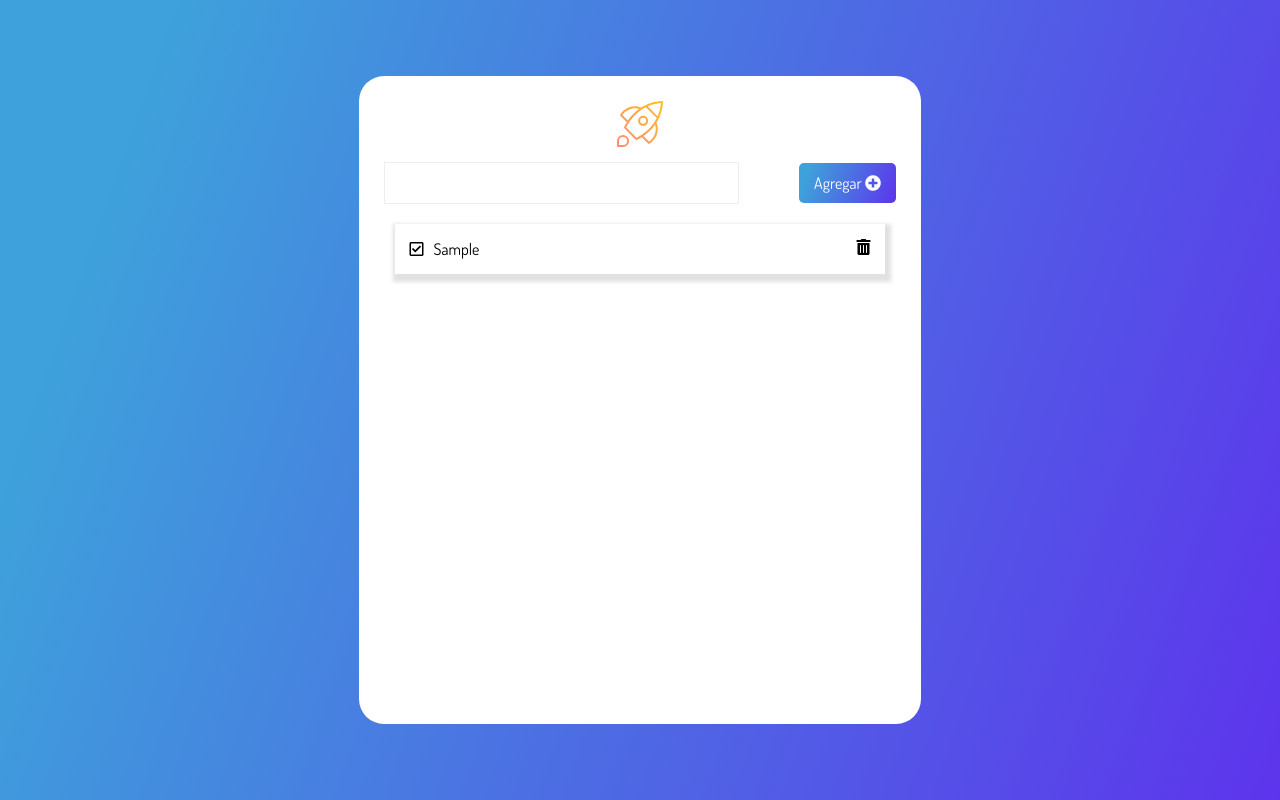
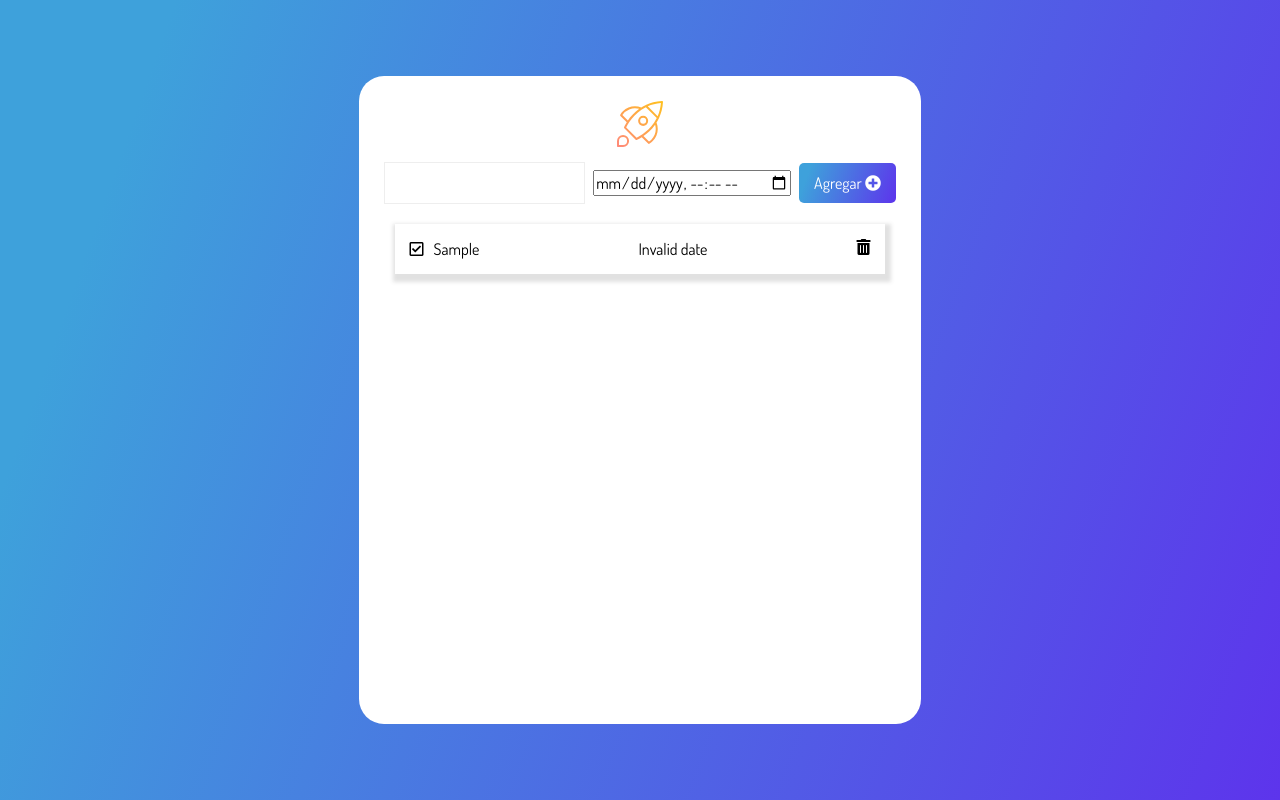
Before and after one commit to SABRIS13/Lista-de-Tareas--DOM-HTML-JS, a plain HTML site: page index.html in a window 1280 px wide. Both pictures are taken after typing "Sample" into the empty fields and a click on the button "Agregar". Drawn offline with nearby package versions, Linux system fonts and the light colour scheme.

Commit message:
Agregar campo de fecha y formato

```diff
--- a/index.html
+++ b/index.html
@@ -31,6 +31,7 @@
               autocomplete="off"
               data-form-input
             />
+            <input type="datetime-local" data-form-date placeholder='DD/MM/YYYY'/>
             <button type="submit" class="btnCreate" data-form-btn>
               Agregar <i class="fas fa-plus-circle"></i>
             </button>
@@ -40,6 +41,7 @@
         </ul>
       </div>
     </main>
+    <script src="https://cdnjs.cloudflare.com/ajax/libs/moment.js/2.29.1/moment.min.js"></script>
     <script type="module" src="script.js"></script>
   </body>
 </html>
--- a/script.js
+++ b/script.js
@@ -4,11 +4,21 @@ import deleteIcon from "./components/deleteIcon.js";
 
 const btn =document.querySelector("[data-form-btn]");
 
+const addTask=(evento)=>{
+  const list=document.querySelector('[data-list]');
+  const task=createTask(evento);
+  list.appendChild(task);
+
+}
+
+
 const createTask= (evento)=>{
   evento.preventDefault();
   const input=document.querySelector("[data-form-input]");
+  const calendar=document.querySelector("[data-form-date]");
   const value=input.value;
-  const list=document.querySelector("[data-list]");
+  const date=calendar.value;
+  const dateFormat=moment(date).format('DD/MM/YYYY');
   const task=document.createElement("li");
   task.classList.add("card");
   input.value=" ";
@@ -18,13 +28,17 @@ const createTask= (evento)=>{
   const titleTask=document.createElement("span");
   titleTask.classList.add('task');
   titleTask.innerText=value;
+  const dateElement=document.createElement("span");
+  dateElement.innerHTML=dateFormat;
 
   //Agregar contenido
+
   taskContent.appendChild(checkComplete());
   taskContent.appendChild(titleTask);
   task.appendChild(taskContent);
+  task.appendChild(dateElement);
   task.appendChild(deleteIcon());
-  list.appendChild(task);
+  return task;
 };
 
-btn.addEventListener("click",createTask);
+btn.addEventListener("click",addTask);
--- a/styles.css
+++ b/styles.css
@@ -46,7 +46,7 @@ form {
   padding: 10px;
   border: 1px solid #eee;
   outline: none;
-  width: 65%;
+  width: 35%;
 }
 
 .inputForm::placeholder {
```
